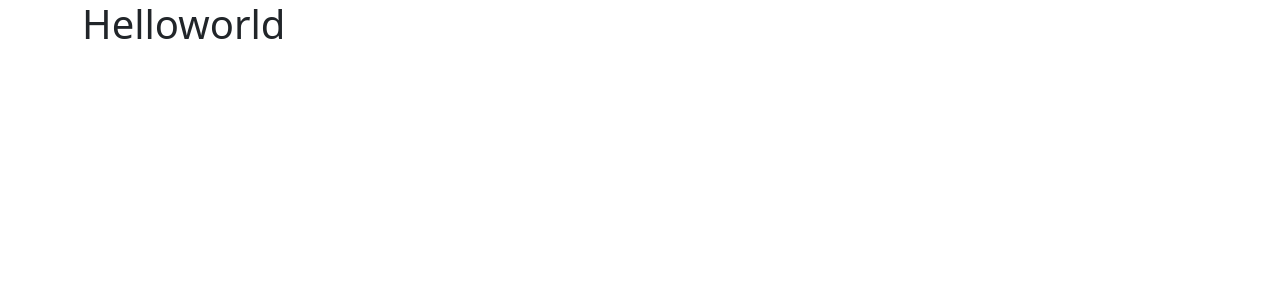
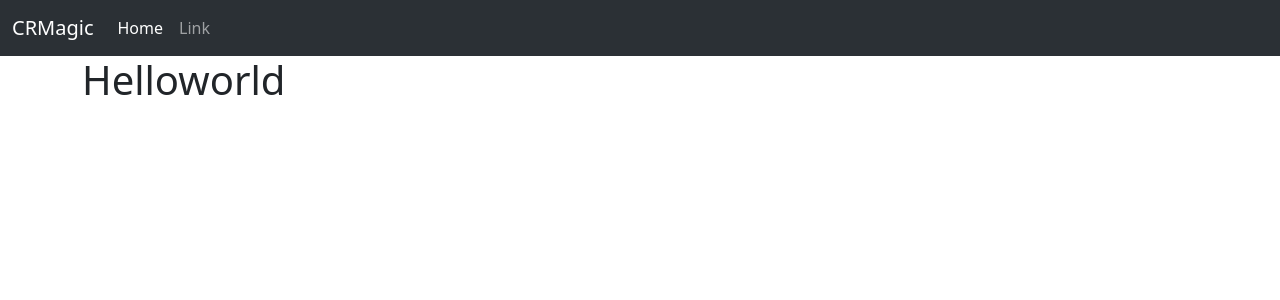
Before and after one commit to Awwal12/CRMagic, a Django app: page / in a window 1280 px wide. Shown: the top 300 px of the page. Run offline with Django 4.2, Linux system fonts and the light colour scheme.

Commit message:
navbar setup

```diff
--- a/Crmagic/webapp/templates/base.html
+++ b/Crmagic/webapp/templates/base.html
@@ -7,6 +7,7 @@
     <link href="https://cdn.jsdelivr.net/npm/bootstrap@5.3.1/dist/css/bootstrap.min.css" rel="stylesheet" integrity="sha384-4bw+/aepP/YC94hEpVNVgiZdgIC5+VKNBQNGCHeKRQN+PtmoHDEXuppvnDJzQIu9" crossorigin="anonymous">
   </head>
   <body>
+    {% include 'navbar.html' %}
     <div class="container">
         {% block content %}
         {% endblock %}
--- /dev/null
+++ b/Crmagic/webapp/templates/navbar.html
@@ -0,0 +1,19 @@
+<nav class="navbar navbar-expand-lg bg-body-tertiary" data-bs-theme="dark">
+  <div class="container-fluid">
+    <a class="navbar-brand" href="#">CRMagic</a>
+    <button class="navbar-toggler" type="button" data-bs-toggle="collapse" data-bs-target="#navbarSupportedContent" aria-controls="navbarSupportedContent" aria-expanded="false" aria-label="Toggle navigation">
+      <span class="navbar-toggler-icon"></span>
+    </button>
+    <div class="collapse navbar-collapse" id="navbarSupportedContent">
+      <ul class="navbar-nav me-auto mb-2 mb-lg-0">
+        <li class="nav-item">
+          <a class="nav-link active" aria-current="page" href="{% url 'home' %}">Home</a>
+        </li>
+        <li class="nav-item">
+          <a class="nav-link" href="#">Link</a>
+        </li>
+      </ul>
+
+    </div>
+  </div>
+</nav>
```
